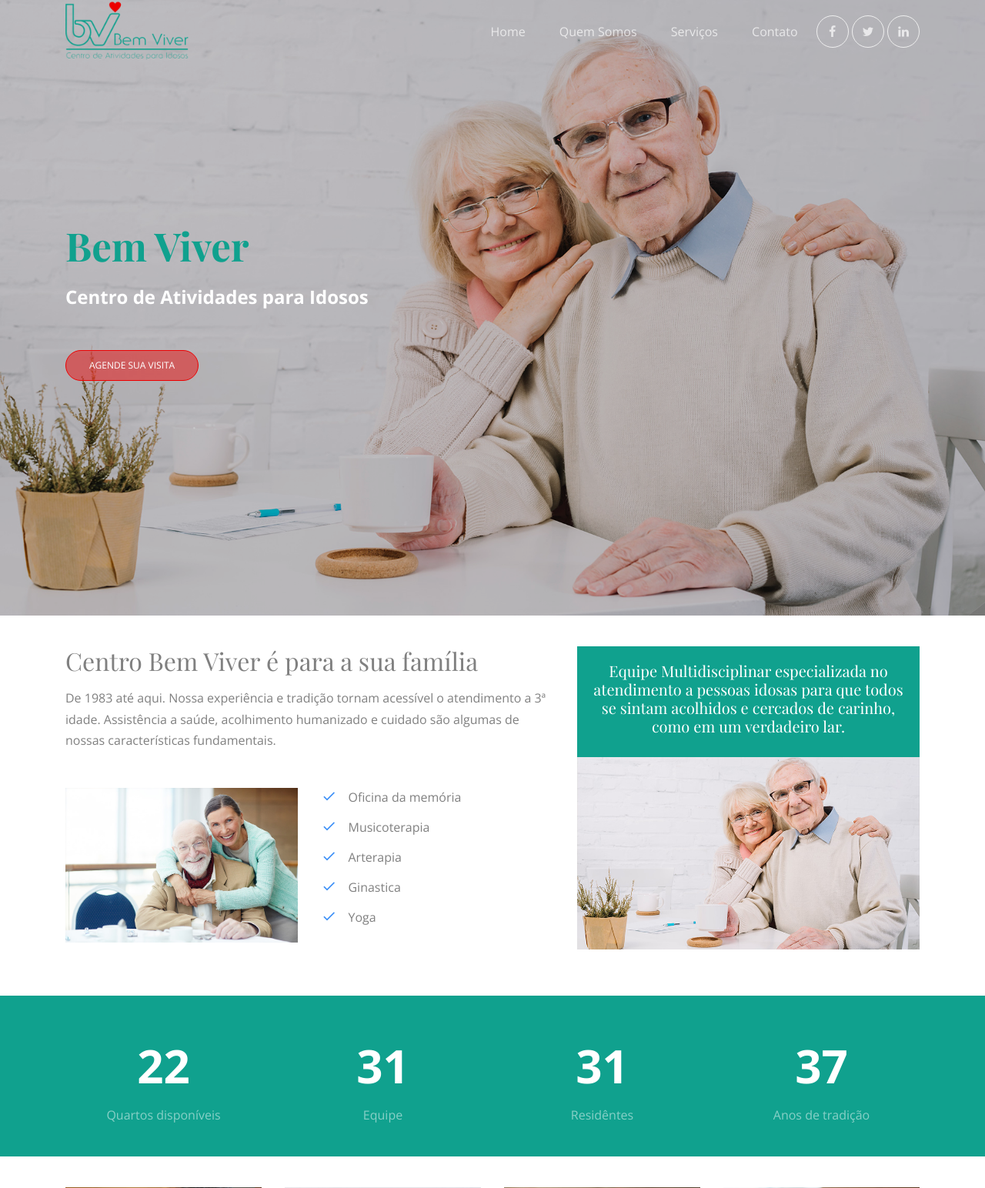
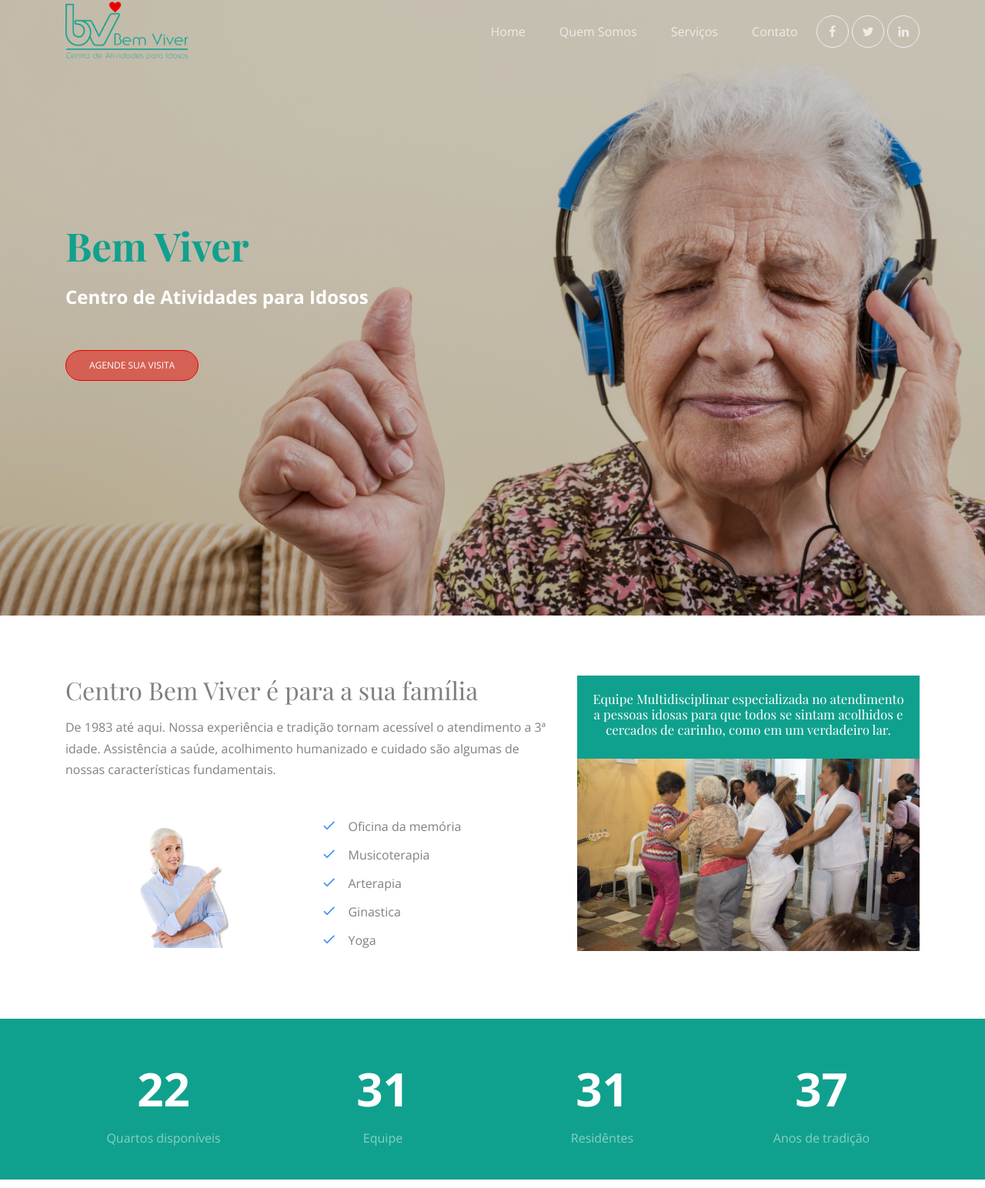
Before and after one commit to cristiano-da-matta/BV-site, a PHP site: page / in a window 1280 px wide. Shown: the top 1544 px of the page at 77% size. Run offline with PHP 8.4, Linux system fonts and the light colour scheme; some web fonts are replaced.

Commit message:
alterações de imagens

```diff
--- a/css/style.css
+++ b/css/style.css
@@ -262,7 +262,7 @@ body:after {
   .ul-check li {
     position: relative;
     padding-left: 35px;
-    margin-bottom: 15px;
+    margin-bottom: 13px;
     line-height: 1.5; }
     .ul-check li:before {
       left: 0;
@@ -722,7 +722,7 @@ body:after {
     }
     .custom-media .text h3 {
       color: #fff;
-      font-size: 20px; }
+      font-size: 1.4em; }
   .custom-media .img-bg {
     position: relative;
     background-size: cover;
@@ -976,6 +976,12 @@ color: #110b0b;
 
   }
 
+  .cont2 {
+    margin-top: 38px;
+    margin-bottom: 0px;
+
+  }
+
   @media (min-width: 576px) {
     .mapa {
       box-sizing: border-box
--- a/index.html
+++ b/index.html
@@ -102,7 +102,7 @@
     <!-- BANNER INICIAL -->
     <!--  -->
 
-    <div id="banner" class="slide-item overlay" style="background-image: url('images/slider-1.jpg')">
+    <div id="banner" class="slide-item overlay" style="background-image: url('images/logo bem viver (2).png')">
       <div class="container">
         <div class="row">
           <div class="col-lg-6 align-self-center">
@@ -117,7 +117,7 @@
     <!--  -->
     <!-- CONTAINER DO QUEM SOMOS -->
     <!--  -->
-    <div class="site-section" id="quem-somos">
+    <div class="site-section cont2" id="quem-somos">
       <div class="container">
         <div class="row justify-content-between">
           <div class="col-lg-7">
@@ -129,7 +129,7 @@
 
               <div class="row">
                 <div class="col-lg-6">
-                  <img src="images/img_3.jpg" alt="Image" class="img-fluid">
+                  <img src="images/idososemat.png" alt="Image" class="img-fluid">
                 </div>
                 <div class="col-lg-6">
                   <ul class="list-unstyled ul-check primary">
@@ -150,7 +150,7 @@
                 <h3>Equipe Multidisciplinar especializada no atendimento a pessoas idosas para que todos se sintam
                   acolhidos e cercados de carinho, como em um verdadeiro lar.</h3>
               </div>
-              <div class="img-bg" style="background-image: url('images/img_2.jpg')"></div>
+              <div class="img-bg" style="background-image: url('images/idososati.png')"></div>
             </div>
           </div>
         </div>
@@ -382,7 +382,7 @@
         <div class="container">
           <div class="row">
             <div class="col-md-6 col-lg-6 mb-5 mb-md-0">
-              <img src="images/about.png" alt="Image" class="img-fluid">
+              <img src="images/imgfooter.png" alt="Image" class="img-fluid">
             </div>
             <div class="col-md-6 col-lg-5 ml-auto">
               <div class="section-heading">
```
Also changed, not shown: images/idososati.png (added), images/idososemat.png (added), images/idososil.jpg (added), images/img_12.jpg (added), images/img_2.jpg, images/img_3.jpg, images/imgfooter.png (added), images/logo bem viver (2).png (added), 2 other files.
